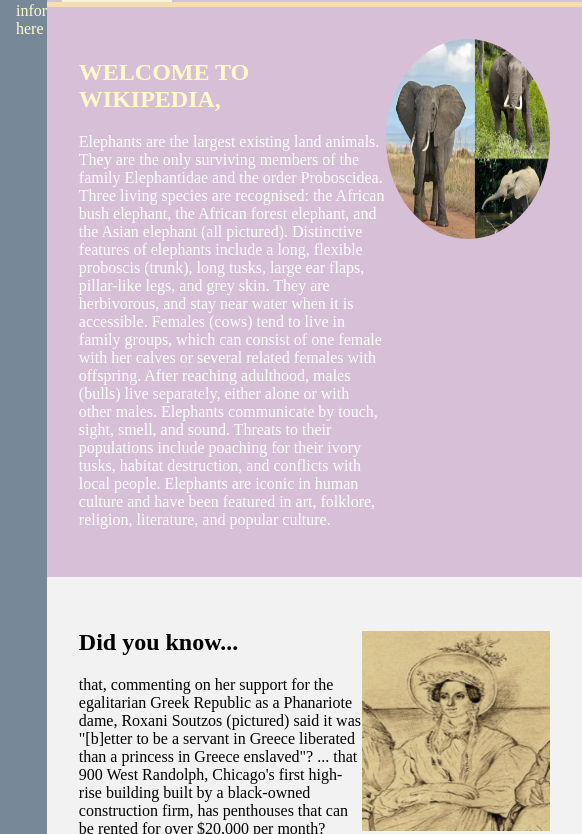
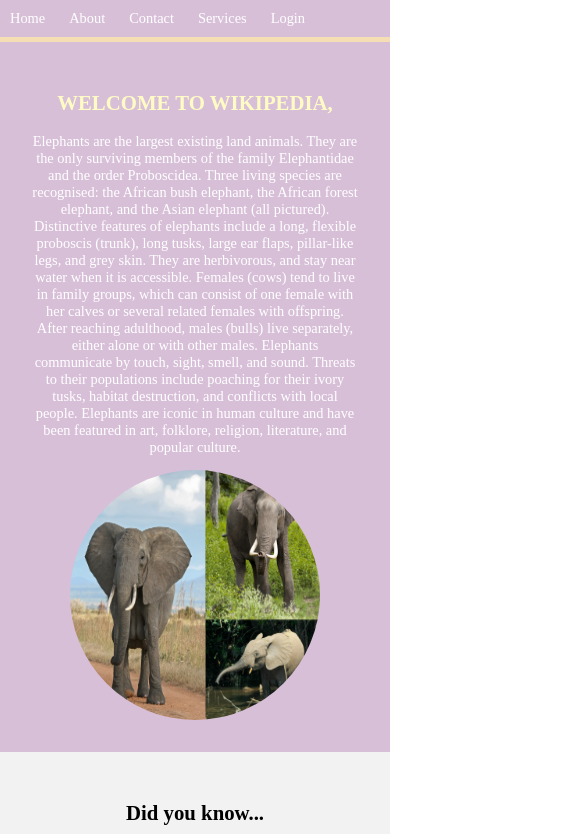
Before and after one commit to mahadev-chaurasiya/CSS-Grid-Layout-Module, a website: page index.html in a window 390 px wide. Shown: the part 48-882 px from the top of the page, 582 px wide, since content can reach past the window. Drawn offline with Linux system fonts and the light colour scheme.

Commit message:
Added Responsive @mediaquery

```diff
--- a/css/main.css
+++ b/css/main.css
@@ -45,6 +45,7 @@
   /* grid-template-columns: repeat(2, auto); */
   grid-template-columns: ;
   grid-template-columns: [logo-start] fit-content(20%) [nav-start] auto [nav-end];
+  grid-area: head;
 }
 
 section#wiki {
@@ -52,6 +53,7 @@
   padding: 2em;
   border-top: 5px solid wheat;
   display: grid;
+  grid-area: wiki;
   grid-template-columns: repeat(2, auto);
 }
 
@@ -84,13 +86,19 @@
 }
 .main {
   grid-area: right;
-  grid-template-rows: 51px fi t-content(30%) 40%;
+  display: grid;
+  grid-template-rows: 51px fi t-content(30%) 40% auto;
+  grid-template-areas:
+  "head"
+  "wiki"
+  "doYou"
+  "branches";
   /* grid-template-columns: 400px; */
   /* grid-template-columns: 200px 200px; */
   /* justify-content: space-between;  */
   /* justify-content: space-around; */
 
-  display: grid;
+
 }
 footer {
   grid-area: footer;
@@ -101,7 +109,8 @@
     display: grid;
     grid-template-columns: repeat(5, auto);
     text-align: center;
-    align-items: end;
+    /* align-items: center; */
+    grid-area: branches;
     /* grid-template-columns: repeat(2,auto);
     grid-template-rows: repeat(2,auto);
     grid-gap: 10px 30px; */
@@ -117,7 +126,6 @@
 ul#branches li{
     background-color: green;
     padding: 1em;
-    width: 60%;
     align-self: start;
 }
 ul#branches li p{
@@ -152,6 +160,7 @@
     display: grid;
     grid-template-columns: 1.5fr 1fr;
     align-items: space-around;
+    grid-area: doYou;
 }
 
 #imgRox{
@@ -159,3 +168,93 @@
     height: 200px;
     align-self: center;
 }
+
+@media screen and (max-width: 60em) {
+    .sidebar{
+        display: none;
+    }
+    body {
+        grid-template-columns:auto;
+        grid-template-areas:
+          "right"
+          "footer";
+      }
+      .main {
+        grid-template-areas:
+        "head"
+        "wiki"
+        "branches"
+        "doYou";
+      }
+      #branches{
+        grid-template-columns: repeat(2, auto);
+        grid-template-rows: repeat(3, auto);
+    }
+    ul#branches li:nth-child(5){
+        grid-column: 1 / span 2;
+    }
+}
+
+@media screen and (max-width: 40em) {
+    .main{
+        grid-template-rows: auto fit-content(30%) 40% auto;
+    }
+    header{
+        grid-template-rows: repeat(2,auto);
+        grid-template-columns: auto;
+    }
+    #logo{
+        margin-left: 0;
+    }
+    nav ul{
+        float: none;
+        padding: 0;
+        margin: 0;
+        width: 100%;
+    }
+    nav ul li a{
+        width: calc(25%-35px);
+        display: inline-block;
+        font-size: .9em;
+    }
+    section#wiki, section#doYou{
+        grid-template-columns: auto;
+        text-align: center;
+    }
+    .main {
+        grid-template-areas:
+        "head"
+        "wiki"
+        "doYou"
+        "branches";
+      }
+      h1, h2{
+        font-size: 1.3em;
+      }
+      #imgWiki{
+        width: 250px;
+        height: 250px;
+      }
+      #imgRox{
+        width: 250px;
+        height: 250px;
+      }
+      #content p, #content2 p{
+        font-size: .9em;
+      }
+      #branches{
+        grid-template-columns: repeat(2, auto);
+        grid-template-rows: repeat(4, auto);
+    }
+    ul#branches li:nth-child(2), ul#branches li:nth-child(1){
+        grid-column: 1 / span 2;
+    }
+    footer{
+        background-color: thistle;
+    }
+    footer p{
+        color: #fffbc5;
+        text-align: center;
+    }
+
+}
```
